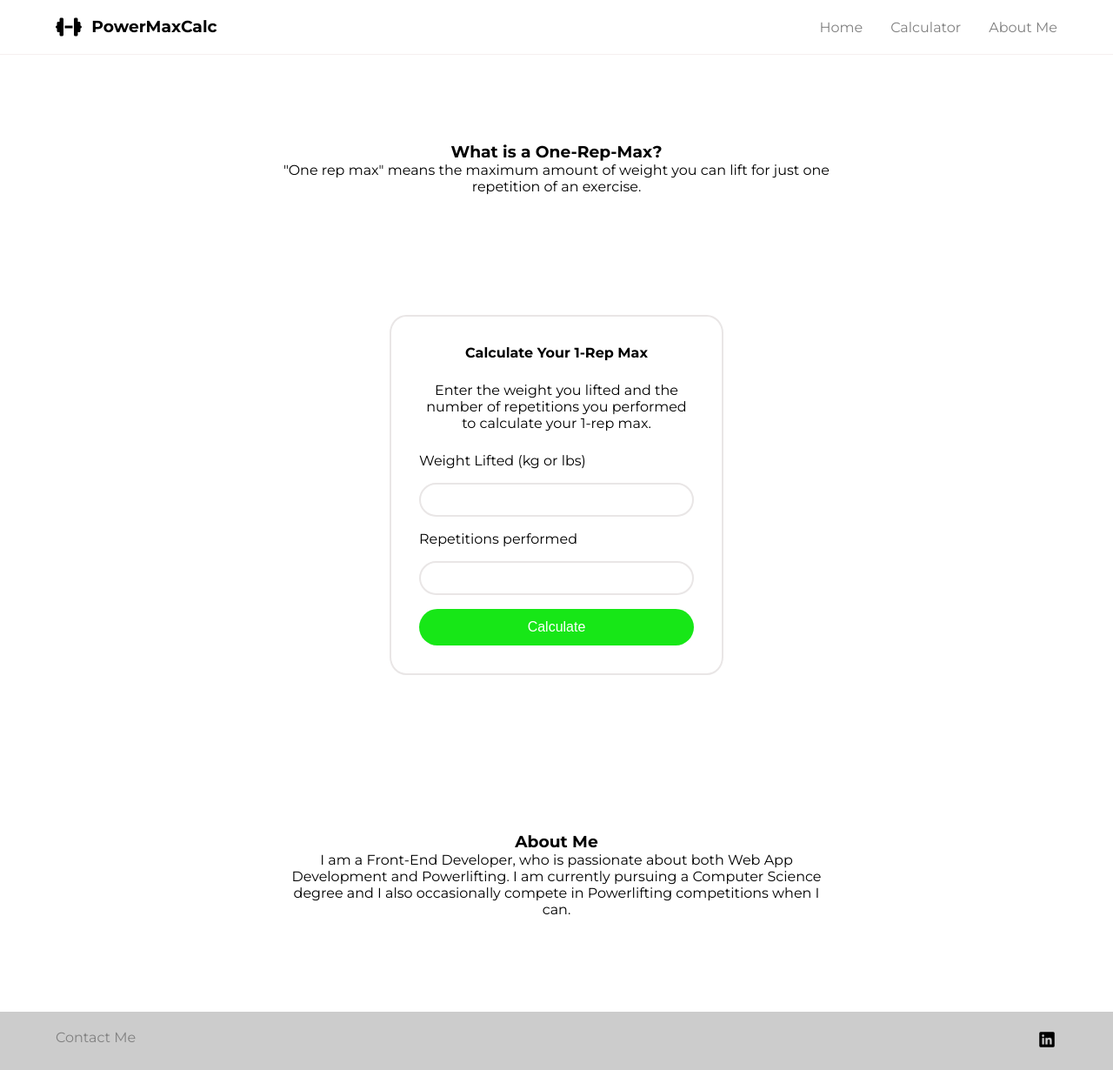
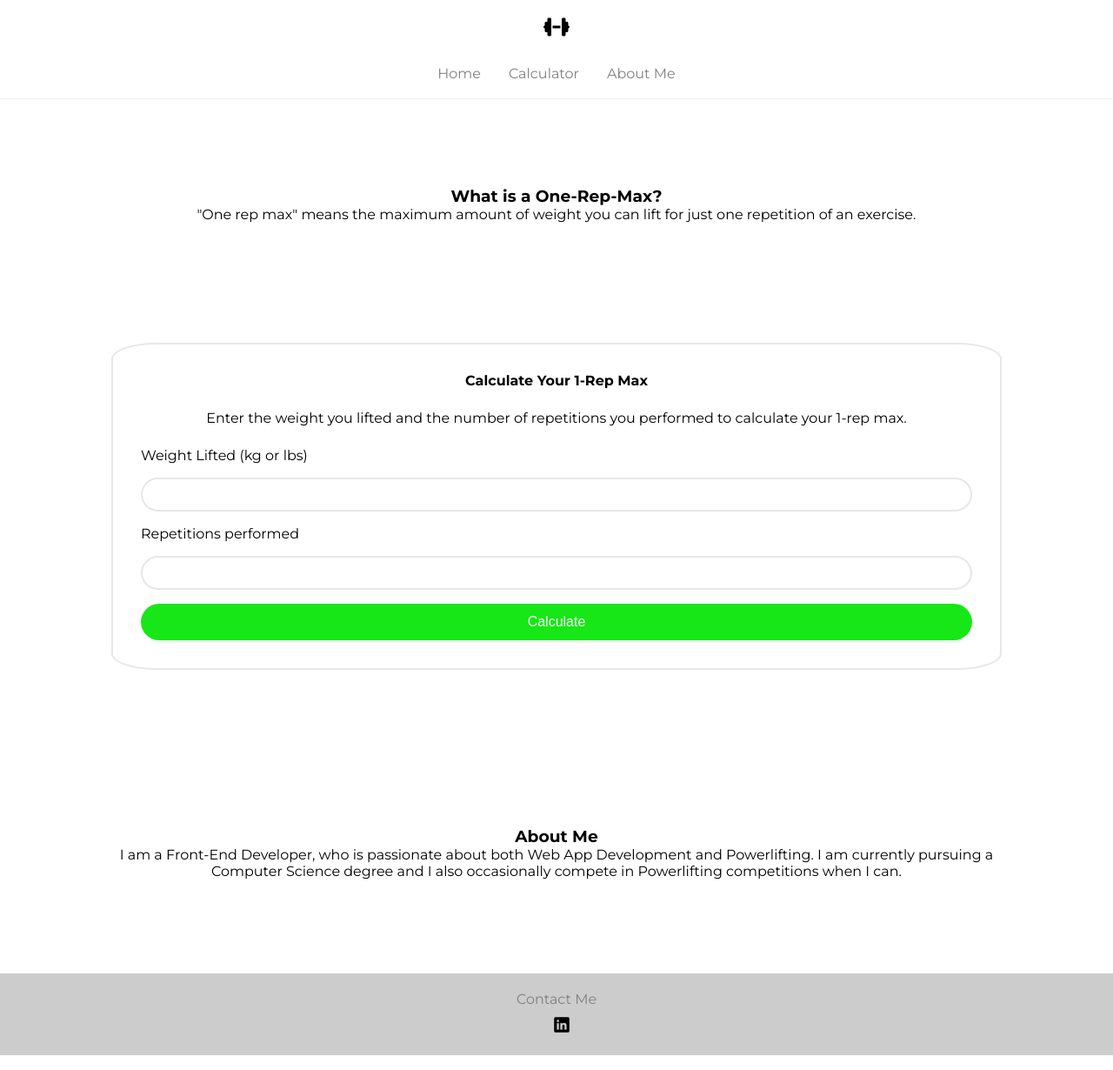
Before and after one commit to SonOfTchalla/1rm-calculator, a plain HTML site: page index.html in a window 1280 px wide. Shown: the whole page at 87% size. Drawn offline with Linux system fonts and the light colour scheme.

Commit message:
Add media query for extra small devices

```diff
--- a/styles.css
+++ b/styles.css
@@ -119,6 +119,31 @@ footer{
 
 /* Media Queries */
 
+/* Extra Small devices (landscape phones, 320px and up) */
+@media screen and (min-width: 320px) {
+    #icons h3{
+        display: none;
+    }
+    #navbar{
+        flex-direction: column;
+        gap: 4vh;
+        padding-left: 1rem;
+        padding-right: 1rem;
+    }
+
+    #content, #about-me{
+        width: 85%;
+    }
+
+    #container{
+        width: 80%;
+    }
+
+    footer{
+        flex-direction: column;
+    }
+
+}
 /* Small devices (landscape phones, 576px and up) */
 @media (min-width: 576px) {
 
```
